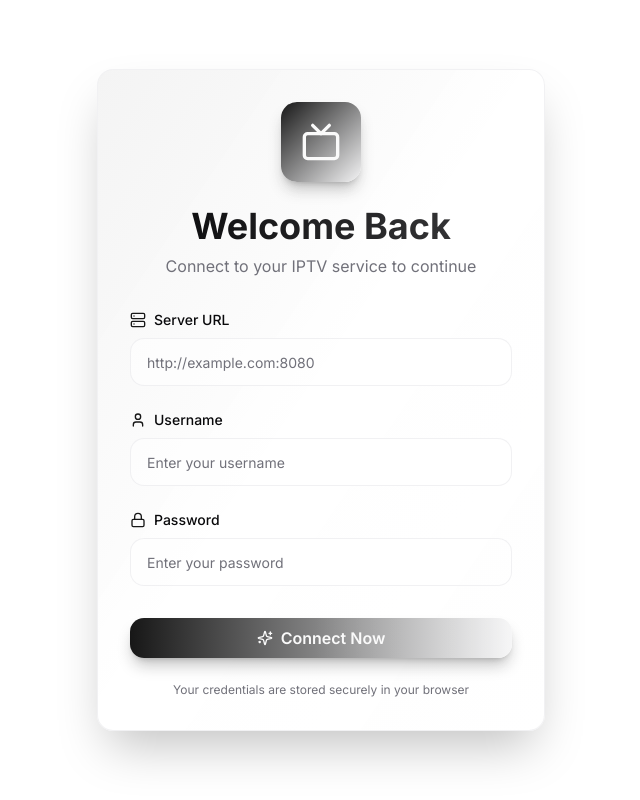
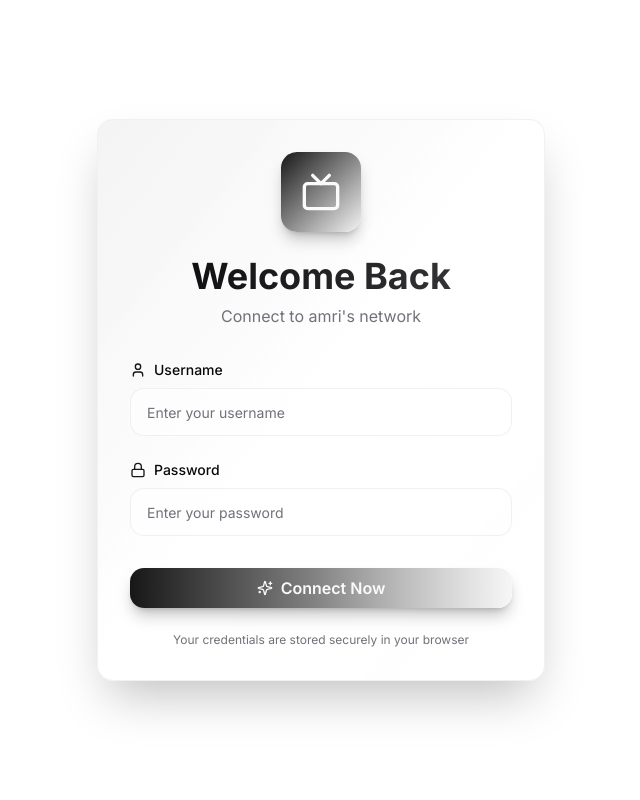
Before and after one commit to thetvman/v0-glow-menu-component, a Next.js app: page /login in a window 1280 px wide. Shown: the whole page, without its empty margins (319-959 px from the left). Built offline with nearby package versions, Linux system fonts and the light colour scheme.

Commit message:
feat: update login page branding and URL
Hardcode default URL and change branding text for clarity.

#VERCEL_SKIP

Co-authored-by: null <203163431+thetvman@users.noreply.github.com>

```diff
--- a/app/login/page.tsx
+++ b/app/login/page.tsx
@@ -9,13 +9,14 @@ import { Button } from "@/components/ui/button"
 import { Input } from "@/components/ui/input"
 import { Label } from "@/components/ui/label"
 import { useXtream } from "@/lib/xtream-context"
-import { Server, User, Lock, Sparkles, Tv } from "lucide-react"
+import { User, Lock, Sparkles, Tv } from "lucide-react"
+
+const DEFAULT_SERVER_URL = "http://playlist.ideapad.cc"
 
 export default function LoginPage() {
   const router = useRouter()
   const { connect, isConnected } = useXtream()
   const [formData, setFormData] = useState({
-    baseUrl: "",
     username: "",
     password: "",
   })
@@ -34,7 +35,11 @@ export default function LoginPage() {
 
     await new Promise((resolve) => setTimeout(resolve, 800))
 
-    connect(formData)
+    connect({
+      baseUrl: DEFAULT_SERVER_URL,
+      username: formData.username,
+      password: formData.password,
+    })
     setIsSubmitting(false)
   }
 
@@ -105,7 +110,7 @@ export default function LoginPage() {
               <h1 className="text-4xl font-bold mb-2 bg-gradient-to-r from-foreground via-foreground/90 to-foreground/80 bg-clip-text text-transparent">
                 Welcome Back
               </h1>
-              <p className="text-muted-foreground">Connect to your IPTV service to continue</p>
+              <p className="text-muted-foreground">Connect to amri's network</p>
             </motion.div>
 
             <form onSubmit={handleSubmit} className="space-y-6">
@@ -113,40 +118,6 @@ export default function LoginPage() {
                 initial={{ opacity: 0, x: -20 }}
                 animate={{ opacity: 1, x: 0 }}
                 transition={{ delay: 0.4 }}
-                className="space-y-2"
-              >
-                <Label htmlFor="baseUrl" className="text-sm font-medium flex items-center gap-2">
-                  <Server className="h-4 w-4 text-primary" />
-                  Server URL
-                </Label>
-                <div className="relative">
-                  <Input
-                    id="baseUrl"
-                    placeholder="http://example.com:8080"
-                    value={formData.baseUrl}
-                    onChange={(e) => setFormData({ ...formData, baseUrl: e.target.value })}
-                    onFocus={() => setFocusedField("baseUrl")}
-                    onBlur={() => setFocusedField(null)}
-                    required
-                    className="h-12 px-4 bg-background/50 border-border/50 focus:border-primary/50 focus:ring-2 focus:ring-primary/20 transition-all duration-300"
-                  />
-                  <AnimatePresence>
-                    {focusedField === "baseUrl" && (
-                      <motion.div
-                        initial={{ opacity: 0, scale: 0.95 }}
-                        animate={{ opacity: 1, scale: 1 }}
-                        exit={{ opacity: 0, scale: 0.95 }}
-                        className="absolute inset-0 rounded-lg bg-gradient-to-r from-primary/10 to-accent/10 -z-10 blur-xl"
-                      />
-                    )}
-                  </AnimatePresence>
-                </div>
-              </motion.div>
-
-              <motion.div
-                initial={{ opacity: 0, x: -20 }}
-                animate={{ opacity: 1, x: 0 }}
-                transition={{ delay: 0.5 }}
                 className="space-y-2"
               >
                 <Label htmlFor="username" className="text-sm font-medium flex items-center gap-2">
@@ -180,7 +151,7 @@ export default function LoginPage() {
               <motion.div
                 initial={{ opacity: 0, x: -20 }}
                 animate={{ opacity: 1, x: 0 }}
-                transition={{ delay: 0.6 }}
+                transition={{ delay: 0.5 }}
                 className="space-y-2"
               >
                 <Label htmlFor="password" className="text-sm font-medium flex items-center gap-2">
@@ -215,7 +186,7 @@ export default function LoginPage() {
               <motion.div
                 initial={{ opacity: 0, y: 20 }}
                 animate={{ opacity: 1, y: 0 }}
-                transition={{ delay: 0.7 }}
+                transition={{ delay: 0.6 }}
                 className="pt-2"
               >
                 <Button
```
